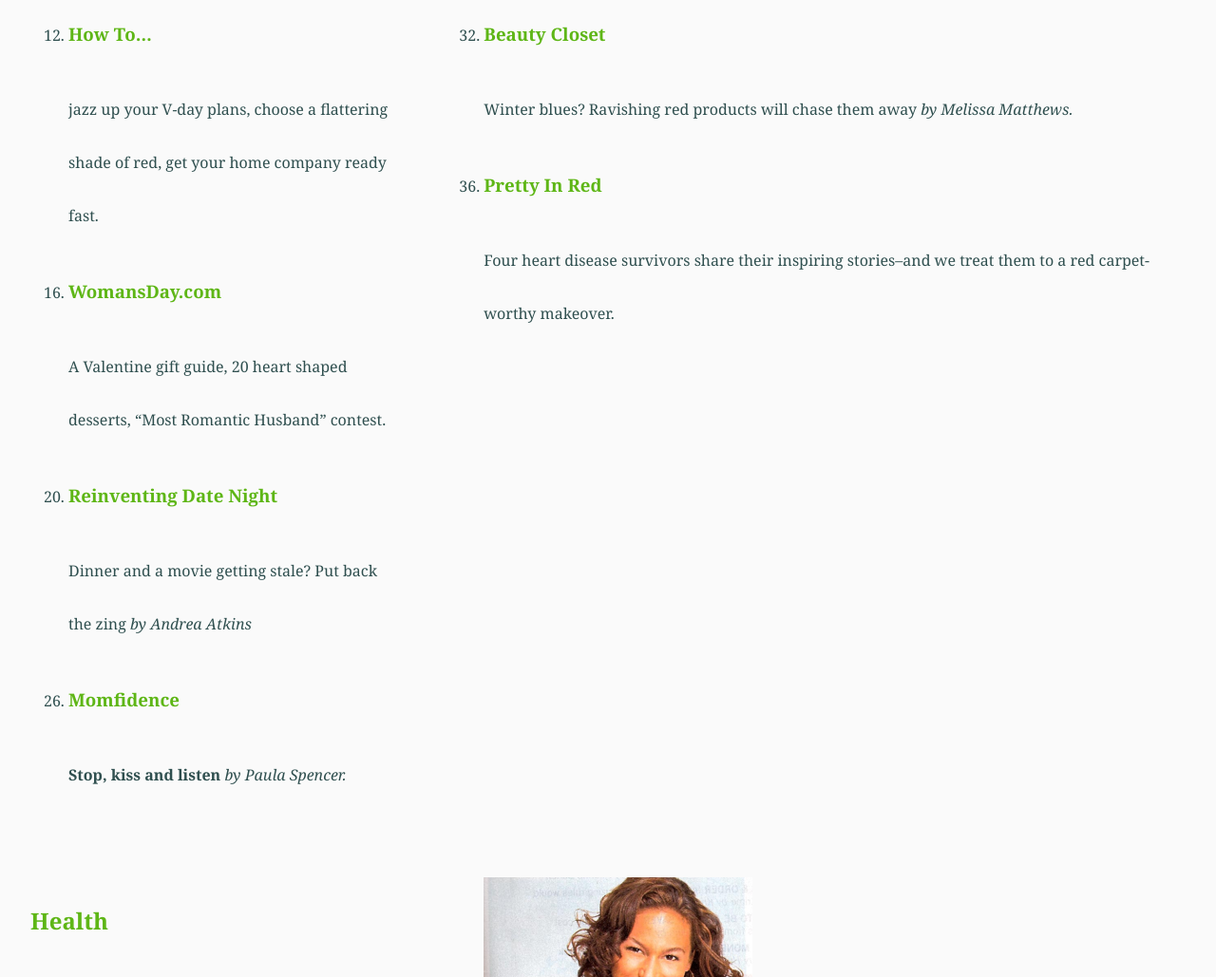
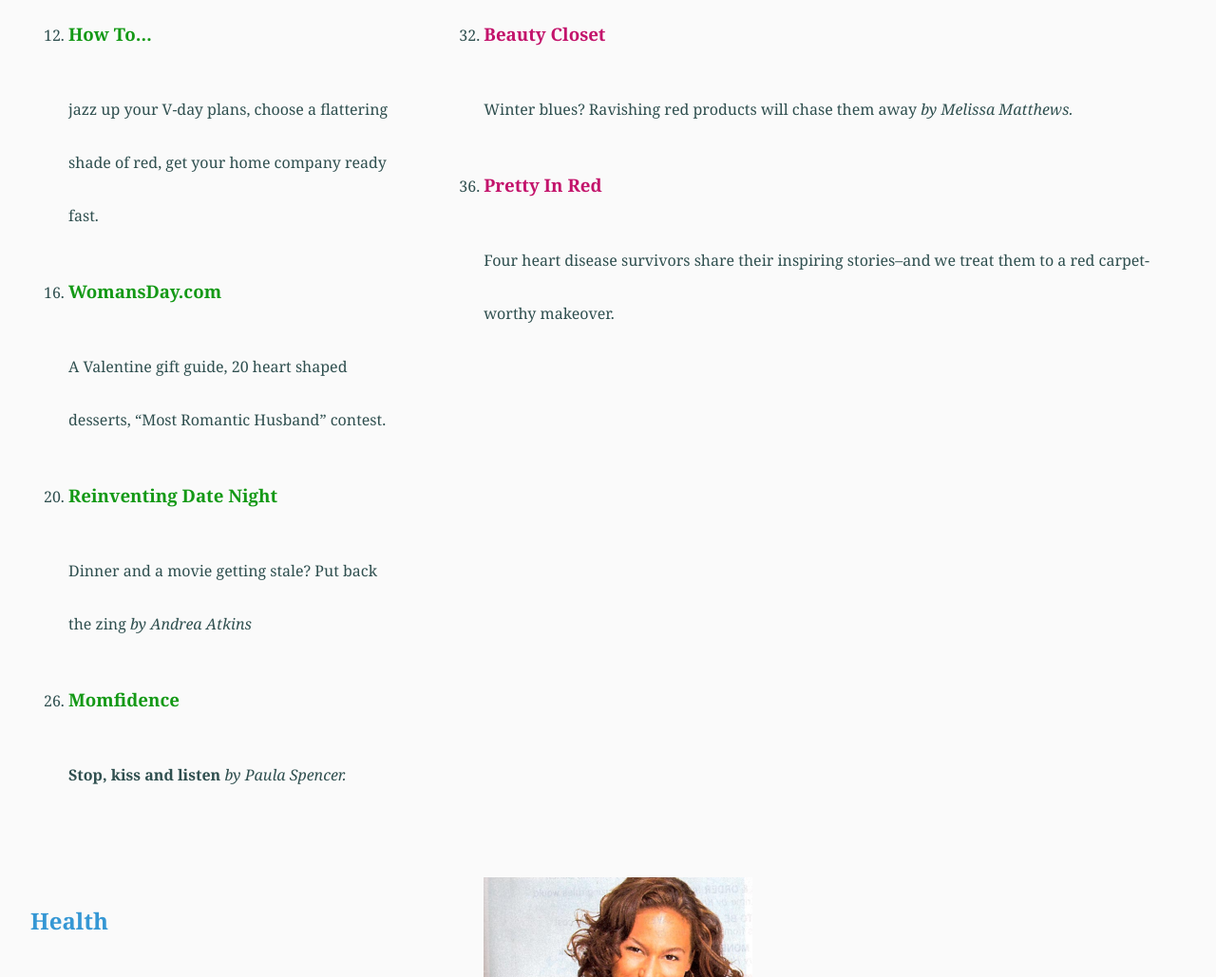
Before and after one commit to Shygits/COMP1054-W26, a plain HTML site: page assignment-2/index.html in a window 1280 px wide. Shown: the part 538-1567 px from the top of the page at 95% size. Drawn offline with Linux system fonts and the light colour scheme.

Commit message:
colours matched

```diff
--- a/assignment-2/css/styles.css
+++ b/assignment-2/css/styles.css
@@ -36,15 +36,15 @@ main {
 
 main section:nth-of-type(1) h2,
 main section:nth-of-type(1) h3 {
-    color: #5eb616;
+    color: #149916;
 }
 
 main section:nth-of-type(2) h2,
 main section:nth-of-type(2) h3 {
-    color: #5eb616;
+    color: hsl(330 82% 42%);
 }
 
 main section:nth-of-type(3) h2,
 main section:nth-of-type(3) h3 {
-    color: #5eb616;
+    color: rgb(53 151 212);
 }
```
